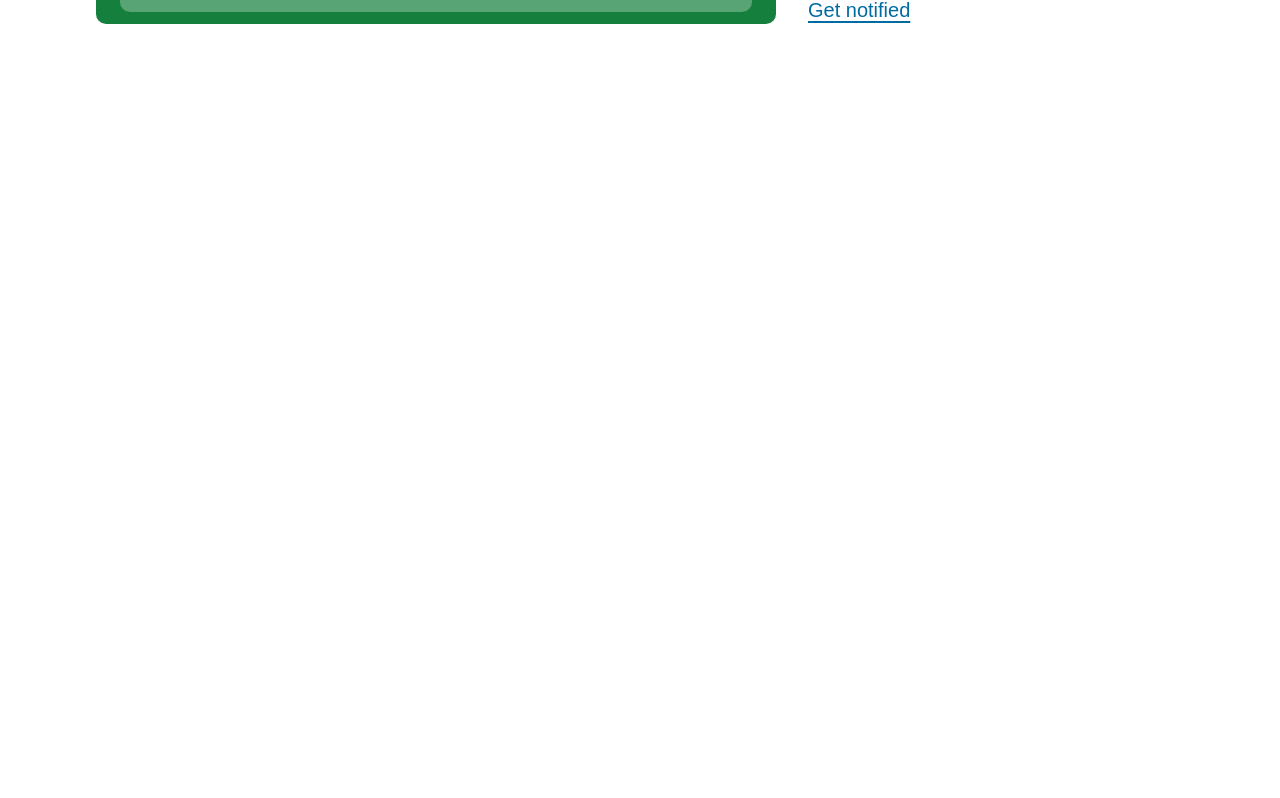
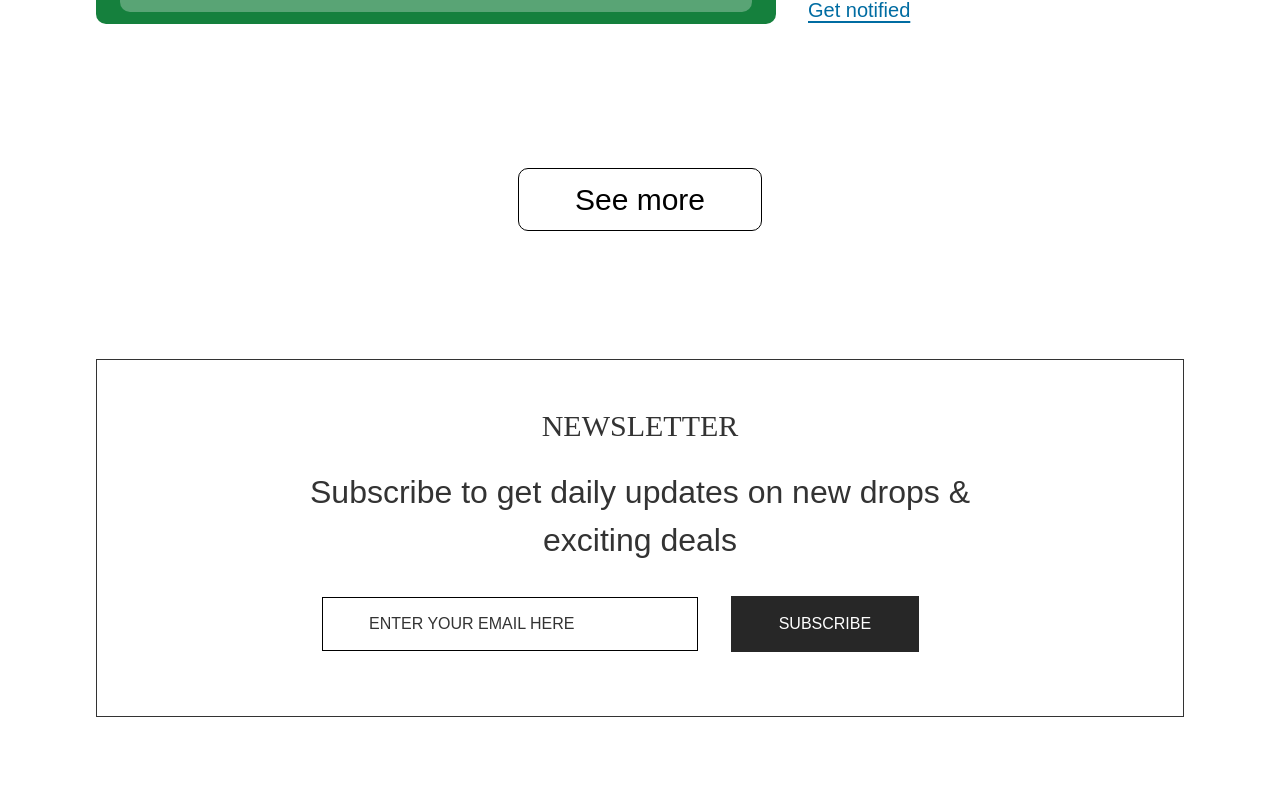
Before and after one commit to eniiku/Artsy, a React (Vite) app: page /drops in a window 1280 px wide. Shown: the part 2559-3357 px from the top of the page. Before the commit the page ends 2695 px from the top, so only its background shows below. Built offline with nearby package versions, Linux system fonts and the light colour scheme; a web font is replaced by a local one.

Commit message:
feat(Drops): complete layout of drops page on desktop view

```diff
--- a/src/views/Drops/DropsPage/DropsPage.tsx
+++ b/src/views/Drops/DropsPage/DropsPage.tsx
@@ -1,6 +1,7 @@
 import chevronDownIcon from '@/assets/icons/chevron/icon-chevron-down-outlined.svg';
 import DropsCard from '../DropsCard/DropsCard';
 import styles from '../../../styles';
+import { Footer } from '../../../components/layout';
 
 const DropsPage = () => {
   return (
@@ -36,6 +37,14 @@ const DropsPage = () => {
           </li>
         ))}
       </ul>
+
+      <div className='hidden lg:block text-center'>
+        <button className='text-[30px] font-medium px-14 py-2 rounded-[10px] border border-black my-8 text-center'>
+          See more
+        </button>
+
+        <Footer />
+      </div>
     </div>
   );
 };
```
